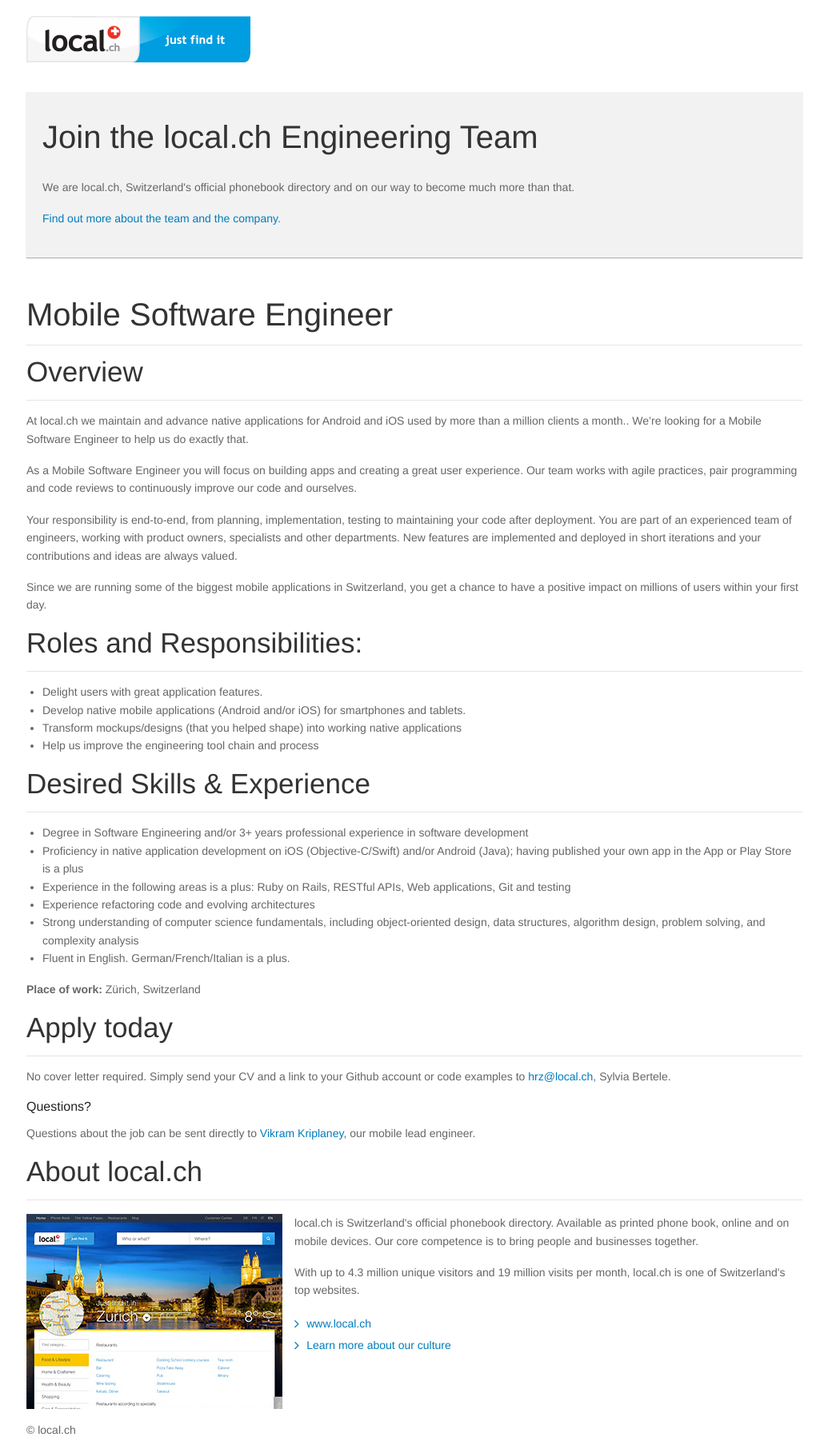
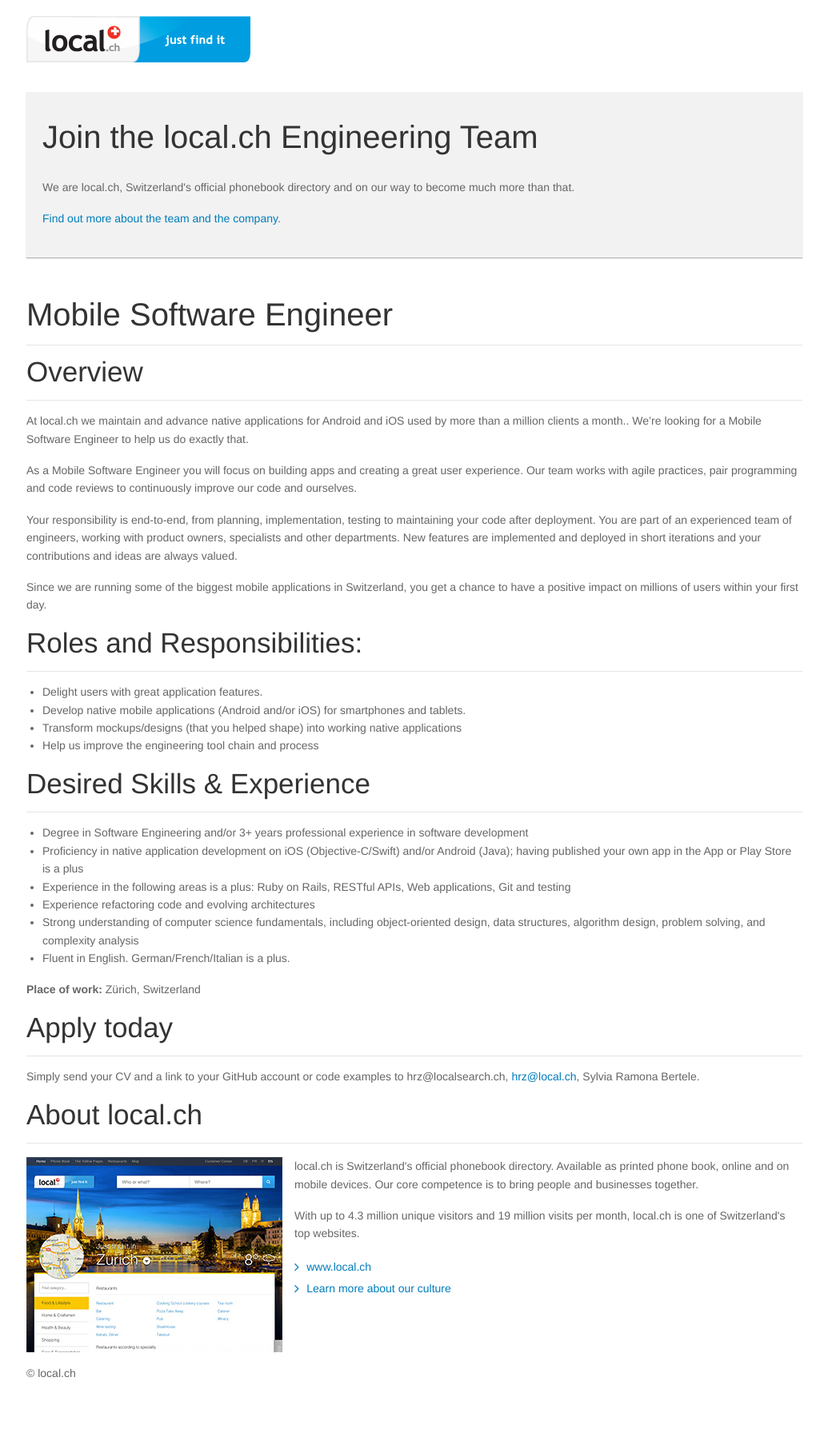
Before and after one commit to digideskio/local-ch.github.com, a Jekyll site: the page built from _posts/2016-03-02-mobile-software-engineer.html, in a window 1280 px wide. Shown: the whole page at 80% size, without its empty margins (122-1157 px from the left). Built offline with Jekyll 4.4.1, drawn with Linux system fonts in a browser that asks for light colours; nearby versions of some CDN libraries; after the commit the page ends 1746 px from its top, so only the background shows below that.

Commit message:
Small Changes in Mobile Software Engineer Job Ad

```diff
--- a/_posts/2016-03-02-mobile-software-engineer.html
+++ b/_posts/2016-03-02-mobile-software-engineer.html
@@ -43,11 +43,7 @@
     <p><b>Place of work:</b> Z&uuml;rich, Switzerland</p>
 
     <h2 class="section">Apply today</h2>
-      <p>No cover letter required. Simply send your CV and a link to your Github account or code examples to <a href="mailto:hrz@local.ch?subject=Rails%20Software%20Enginer">hrz@local.ch</a>, Sylvia Bertele.</p>
-      <h4>Questions?</h4>
-      <p>Questions about the job can be sent directly to <a href="mailto:vikram.kriplaney@localsearch.ch?subject=Mobile%20Software%20Engineer">Vikram Kriplaney</a>, our mobile lead engineer.</p>
-
-
+      <p>Simply send your CV and a link to your GitHub account or code examples to hrz@localsearch.ch, <a href="mailto:hrz@local.ch?subject=Mobile%20Software%20Enginer">hrz@local.ch</a>, Sylvia Ramona Bertele.</p>
     {% include about.html %}
   </div>
 </div>
```
